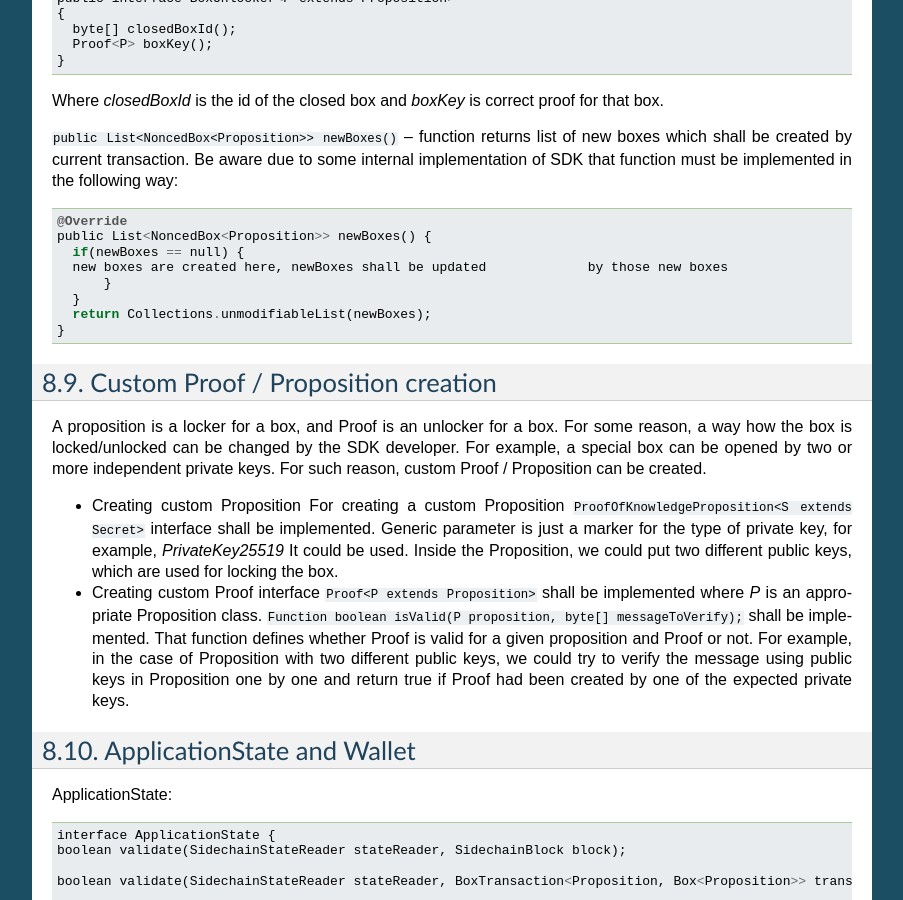
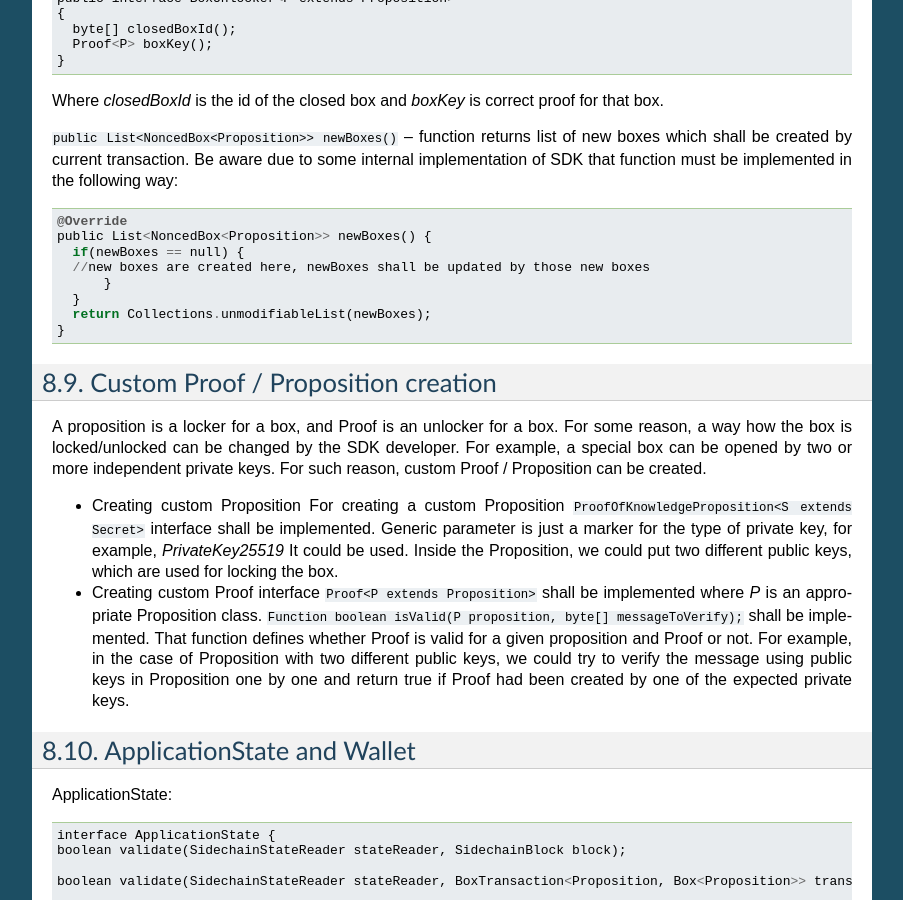
Before and after one commit to megaluck/documentation, a Sphinx documentation site: the page built from docs/introduction/07-Sidechain-SDK-extension.rst, in a window 1280 px wide and 900 px high, scrolled down 5371 px. Shown: the whole window, without its empty margins (198-1101 px from the left). Built offline with Sphinx 7.4.7, drawn with Linux system fonts in a browser that asks for light colours.

Commit message:
continuation of blocks ..

```diff
--- a/docs/introduction/07-Sidechain-SDK-extension.rst
+++ b/docs/introduction/07-Sidechain-SDK-extension.rst
@@ -272,14 +272,14 @@ Where *closedBoxId* is the id of the closed box and *boxKey* is correct proof fo
 
 ``public List<NoncedBox<Proposition>> newBoxes()`` -- function returns list of new boxes which shall be created by current transaction. Be aware due to some internal implementation of SDK that function must be implemented in the following way:
 ::
-  @Override
-  public List<NoncedBox<Proposition>> newBoxes() {
-    if(newBoxes == null) {
-    new boxes are created here, newBoxes shall be updated             by those new boxes
-        }
-    }
-    return Collections.unmodifiableList(newBoxes);
-  }
+ @Override
+ public List<NoncedBox<Proposition>> newBoxes() {
+   if(newBoxes == null) {
+   //new boxes are created here, newBoxes shall be updated by those new boxes
+       }
+   }
+   return Collections.unmodifiableList(newBoxes);
+ }
 
 Custom Proof / Proposition creation
 ###################################
```
